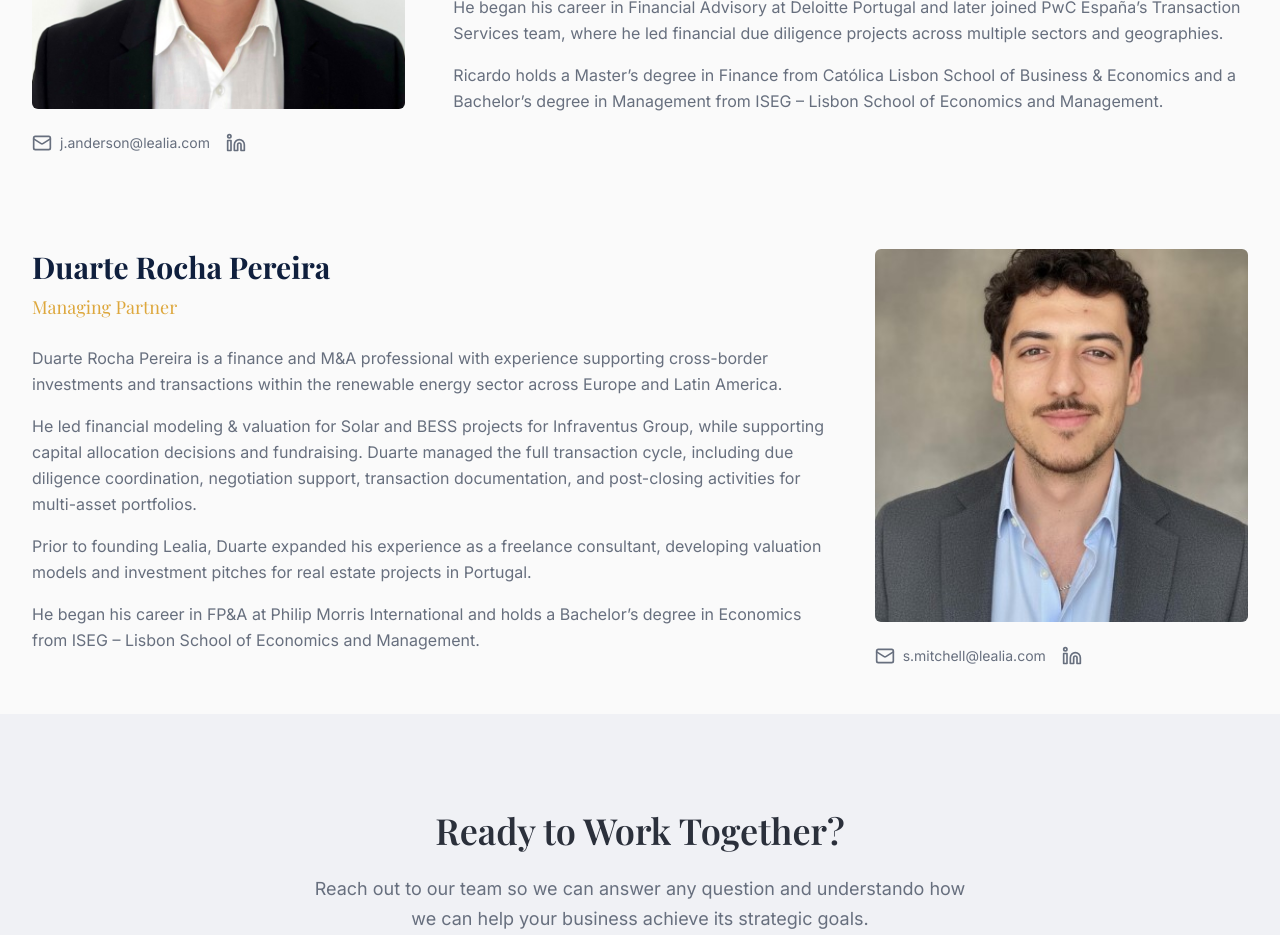
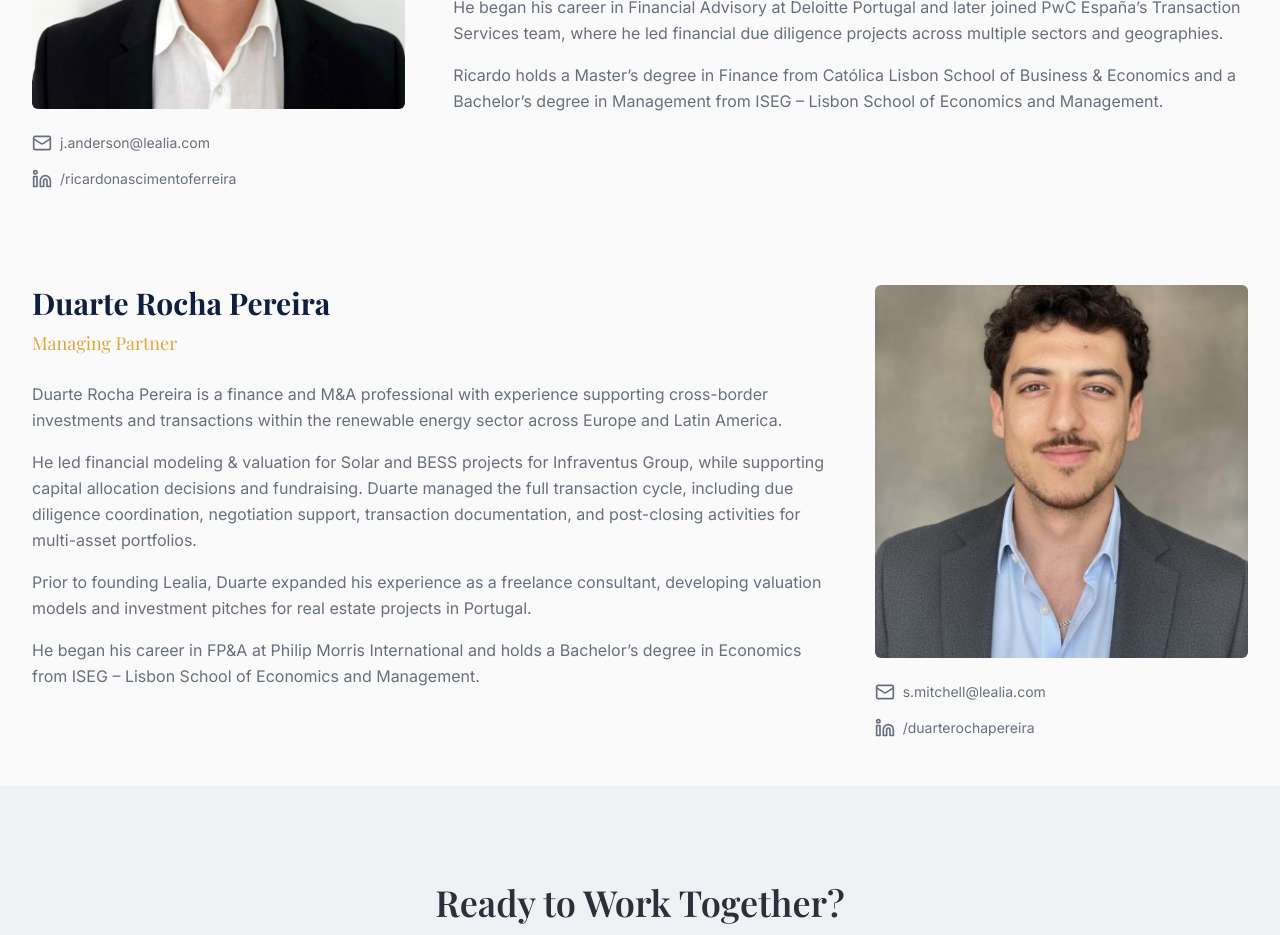
Before and after one commit to LealiaAdvisoryPartners/Lealia_AP_LVBL2, a React (Vite) app: page /team in a window 1280 px wide. Shown: the part 680-1615 px from the top of the page. Built offline with nearby package versions, Linux system fonts and the light colour scheme; the HTML template or start-up script is replaced by a standard one.

Commit message:
team fix

```diff
--- a/src/pages/Team.tsx
+++ b/src/pages/Team.tsx
@@ -26,7 +26,8 @@ const Team = () => {
       name: "Ricardo Nascimento Ferreira",
       role: t("teampage.role"),
       email: "j.anderson@lealia.com",
-      linkedin: "https://linkedin.com",
+      linkedin: "https://linkedin.com/in/ricardonascimentoferreira",
+      linkedinPath: "/ricardonascimentoferreira",
       image: teamMember1,
       bio: [t("teampage.bio1.p1"), t("teampage.bio1.p2"), t("teampage.bio1.p3"), t("teampage.bio1.p4")],
     },
@@ -35,7 +36,8 @@ const Team = () => {
       name: "Duarte Rocha Pereira",
       role: t("teampage.role"),
       email: "s.mitchell@lealia.com",
-      linkedin: "https://linkedin.com",
+      linkedin: "https://linkedin.com/in/duarterochapereira",
+      linkedinPath: "/duarterochapereira",
       image: teamMember2,
       bio: [t("teampage.bio2.p1"), t("teampage.bio2.p2"), t("teampage.bio2.p3"), t("teampage.bio2.p4")],
     },
@@ -78,7 +80,7 @@ const Team = () => {
               whileInView={{ opacity: 1, y: 0 }}
               viewport={{ once: true }}
               transition={{ duration: 0.6 }}
-              className={`grid grid-cols-1 lg:grid-cols-3 gap-12 ${!isEven ? "lg:grid-flow-col-dense" : ""}`}
+              className={`grid grid-cols-1 sm:grid-cols-3 gap-12 ${!isEven ? "sm:grid-flow-col-dense" : ""}`}
             >
               {/* EVEN (image left) */}
               {isEven ? (
@@ -88,13 +90,13 @@ const Team = () => {
                       <img src={member.image} alt={member.name} className="w-full aspect-square object-cover" />
                     </div>
 
-                    <div className="flex gap-4">
+                    <div className="flex flex-col gap-4">
                       <a
                         href={`mailto:${member.email}`}
                         className="flex items-center gap-2 text-sm text-muted-foreground hover:text-accent transition-colors"
                       >
-                        <Mail className="w-5 h-5" />
-                        <span className="font-body">{member.email}</span>
+                        <Mail className="w-5 h-5 flex-shrink-0" />
+                        <span className="font-body break-all">{member.email}</span>
                       </a>
                       <a
                         href={member.linkedin}
@@ -102,12 +104,13 @@ const Team = () => {
                         rel="noopener noreferrer"
                         className="flex items-center gap-2 text-sm text-muted-foreground hover:text-accent transition-colors"
                       >
-                        <Linkedin className="w-5 h-5" />
+                        <Linkedin className="w-5 h-5 flex-shrink-0" />
+                        <span className="font-body">{member.linkedinPath}</span>
                       </a>
                     </div>
                   </div>
 
-                  <div className="lg:col-span-2 space-y-6">
+                  <div className="sm:col-span-2 space-y-6">
                     <div>
                       <h2 className="text-3xl font-heading font-bold text-primary mb-2">{member.name}</h2>
                       <p className="text-lg font-heading text-accent">{member.role}</p>
@@ -123,7 +126,7 @@ const Team = () => {
               ) : (
                 <>
                   {/* ODD (image right) */}
-                  <div className="lg:col-span-2 space-y-6 order-last lg:order-first">
+                  <div className="sm:col-span-2 space-y-6 order-last sm:order-first">
                     <div>
                       <h2 className="text-3xl font-heading font-bold text-primary mb-2">{member.name}</h2>
                       <p className="text-lg font-heading text-accent">{member.role}</p>
@@ -136,18 +139,18 @@ const Team = () => {
                     </div>
                   </div>
 
-                  <div className="space-y-6 order-first lg:order-last">
+                  <div className="space-y-6 order-first sm:order-last">
                     <div className="relative overflow-hidden rounded-md shadow-[var(--shadow-elegant)]">
                       <img src={member.image} alt={member.name} className="w-full aspect-square object-cover" />
                     </div>
 
-                    <div className="flex gap-4">
+                    <div className="flex flex-col gap-4">
                       <a
                         href={`mailto:${member.email}`}
                         className="flex items-center gap-2 text-sm text-muted-foreground hover:text-accent transition-colors"
                       >
-                        <Mail className="w-5 h-5" />
-                        <span className="font-body">{member.email}</span>
+                        <Mail className="w-5 h-5 flex-shrink-0" />
+                        <span className="font-body break-all">{member.email}</span>
                       </a>
                       <a
                         href={member.linkedin}
@@ -155,7 +158,8 @@ const Team = () => {
                         rel="noopener noreferrer"
                         className="flex items-center gap-2 text-sm text-muted-foreground hover:text-accent transition-colors"
                       >
-                        <Linkedin className="w-5 h-5" />
+                        <Linkedin className="w-5 h-5 flex-shrink-0" />
+                        <span className="font-body">{member.linkedinPath}</span>
                       </a>
                     </div>
                   </div>
```
